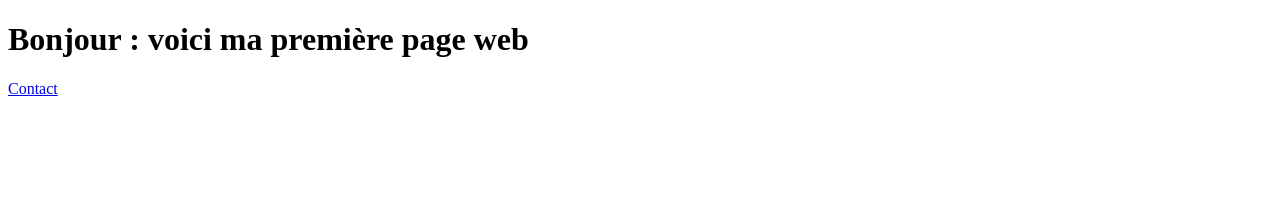
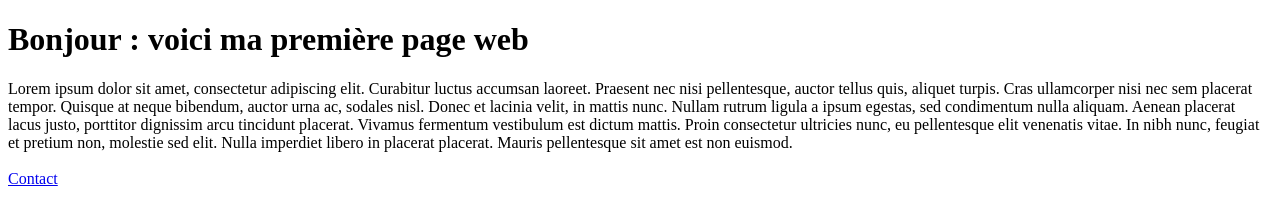
Before and after one commit to gedeon67/projet-0, a plain HTML site: page index.html in a window 1280 px wide. Drawn offline with Linux system fonts and the light colour scheme.

Commit message:
ajout d'un article

```diff
--- a/index.html
+++ b/index.html
@@ -2,11 +2,12 @@
 <html xmlns="http://www.w3.org/1999/xhtml">
 <head>
 <meta http-equiv="Content-Type" content="text/html; charset=utf-8" />
-<title>Document sans nom</title>
+<title>My first website</title>
 </head>
 
 <body>
 <h1>Bonjour : voici ma première page web</h1>
+<article>Lorem ipsum dolor sit amet, consectetur adipiscing elit. Curabitur luctus accumsan laoreet. Praesent nec nisi pellentesque, auctor tellus quis, aliquet turpis. Cras ullamcorper nisi nec sem placerat tempor. Quisque at neque bibendum, auctor urna ac, sodales nisl. Donec et lacinia velit, in mattis nunc. Nullam rutrum ligula a ipsum egestas, sed condimentum nulla aliquam. Aenean placerat lacus justo, porttitor dignissim arcu tincidunt placerat. Vivamus fermentum vestibulum est dictum mattis. Proin consectetur ultricies nunc, eu pellentesque elit venenatis vitae. In nibh nunc, feugiat et pretium non, molestie sed elit. Nulla imperdiet libero in placerat placerat. Mauris pellentesque sit amet est non euismod.</article><br />
 <a href="contact.html">Contact</a>
 </body>
 </html>
```
